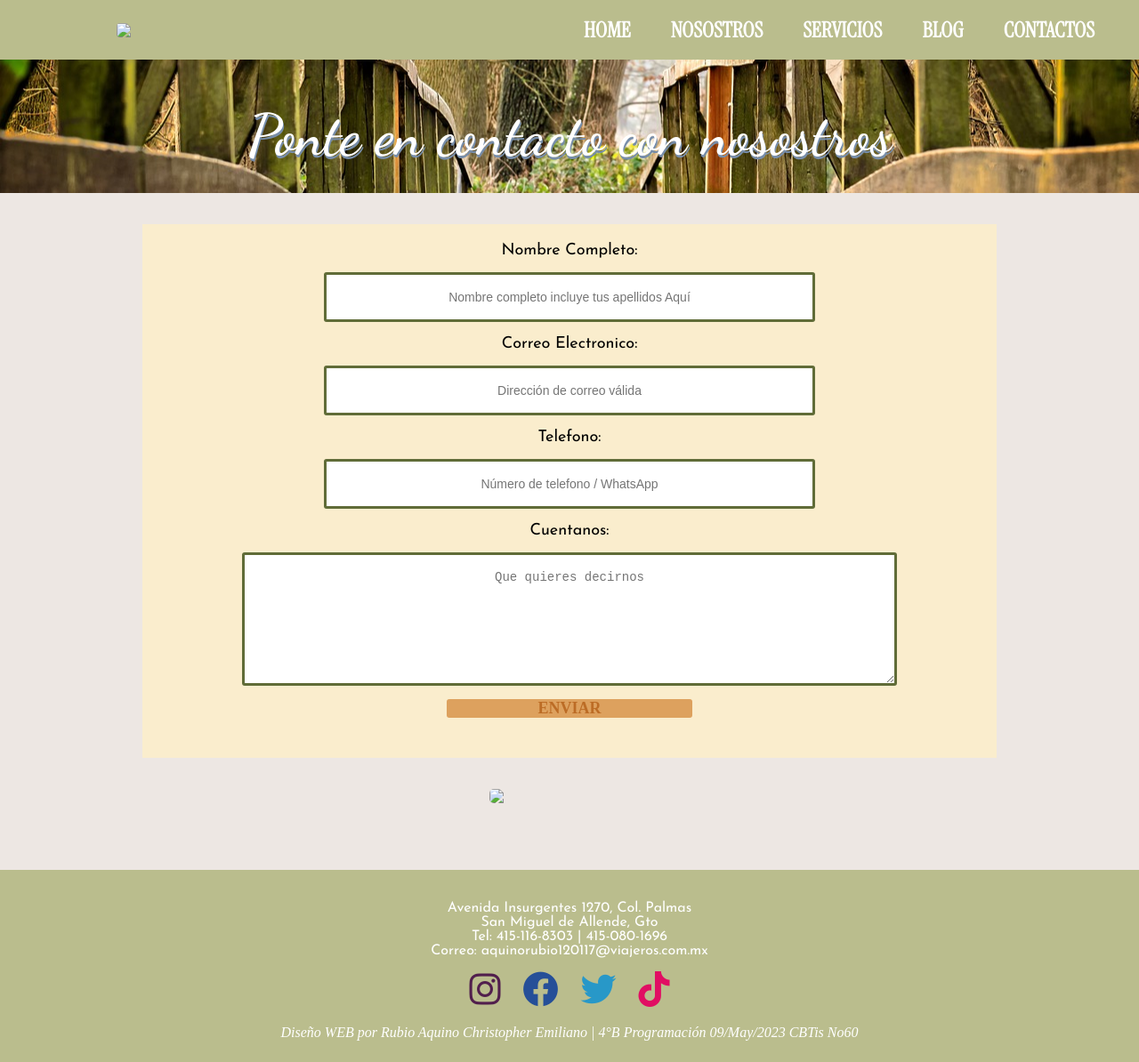
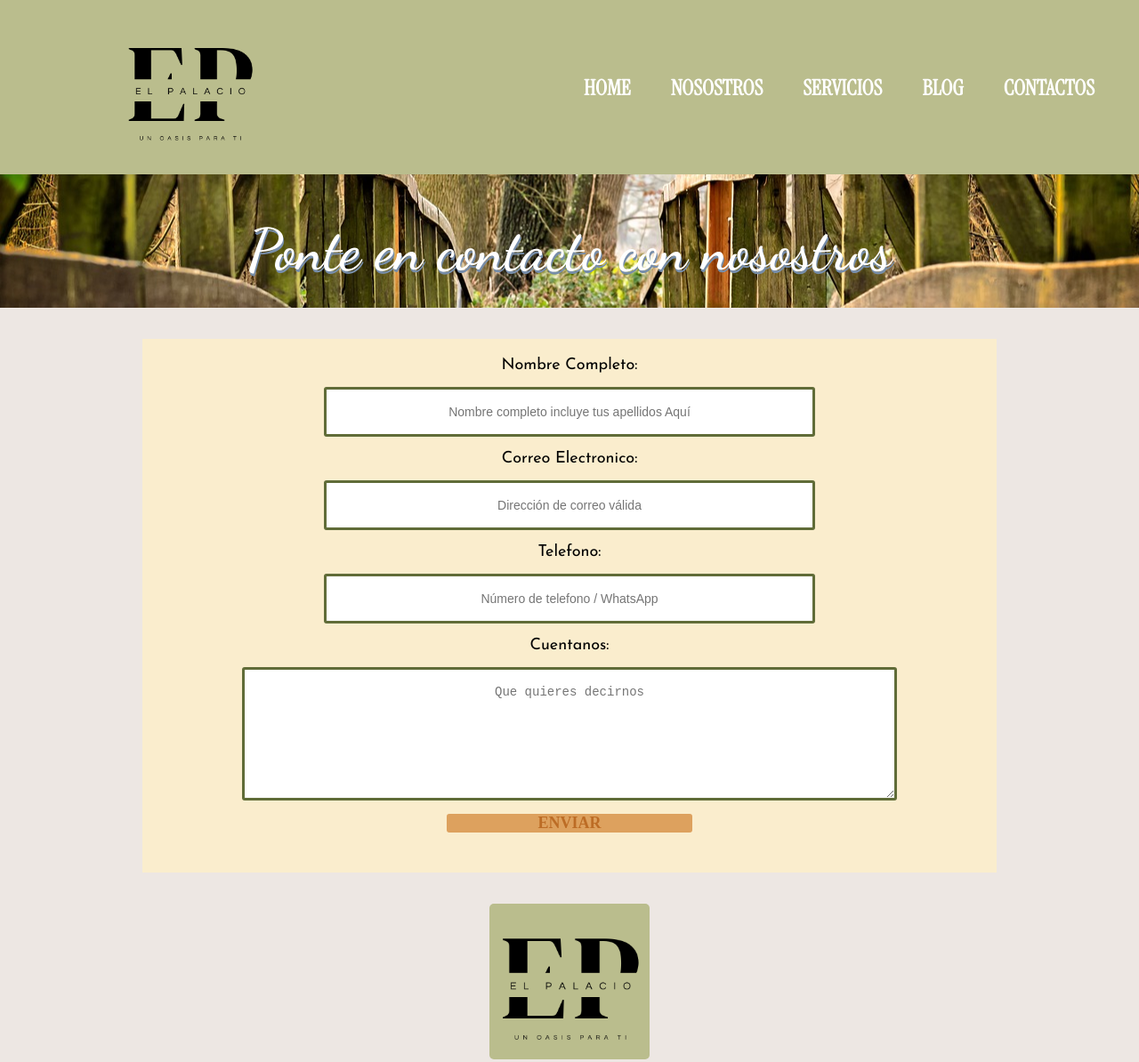
Before and after one commit to Trisho2006/IntegradoraTMC302, a plain HTML site: page contactos.html in a window 1280 px wide. Shown: the top 1194 px of the page at 89% size. Drawn offline with Linux system fonts and the light colour scheme; files whose address does not match are found by name.

Commit message:
Update contactos.html

```diff
--- a/contactos.html
+++ b/contactos.html
@@ -16,13 +16,13 @@
 
 	<link rel="stylesheet" href="https://cdnjs.cloudflare.com/ajax/libs/font-awesome/6.4.0/css/all.min.css" integrity="sha512-iecdLmaskl7CVkqkXNQ/ZH/XLlvWZOJyj7Yy7tcenmpD1ypASozpmT/E0iPtmFIB46ZmdtAc9eNBvH0H/ZpiBw==" crossorigin="anonymous" referrerpolicy="no-referrer" />
 	<link rel="stylesheet" type="text/css" href="Estilos.css">
-	<link rel="icon" type="image/x-icon" href="imagenes/Icono.ico">
+	<link rel="icon" type="image/x-icon" href="Icono.ico">
 </head>
 <body>
 	<div class="Contenedor">
 		<div class="encabezado">
 			<div class="logo">
-				<img src="imagenes/logo2.png">
+				<img src="logo2.png">
 			</div>
 			<div class="menu">
 				<a href="index.html">HOME</a>
@@ -64,7 +64,7 @@
 
 
 		<div class="logotipo">
-			<img src="imagenes/logo2.png">
+			<img src="logo2.png">
 		</div>
 
 		<div class="footer">
```
